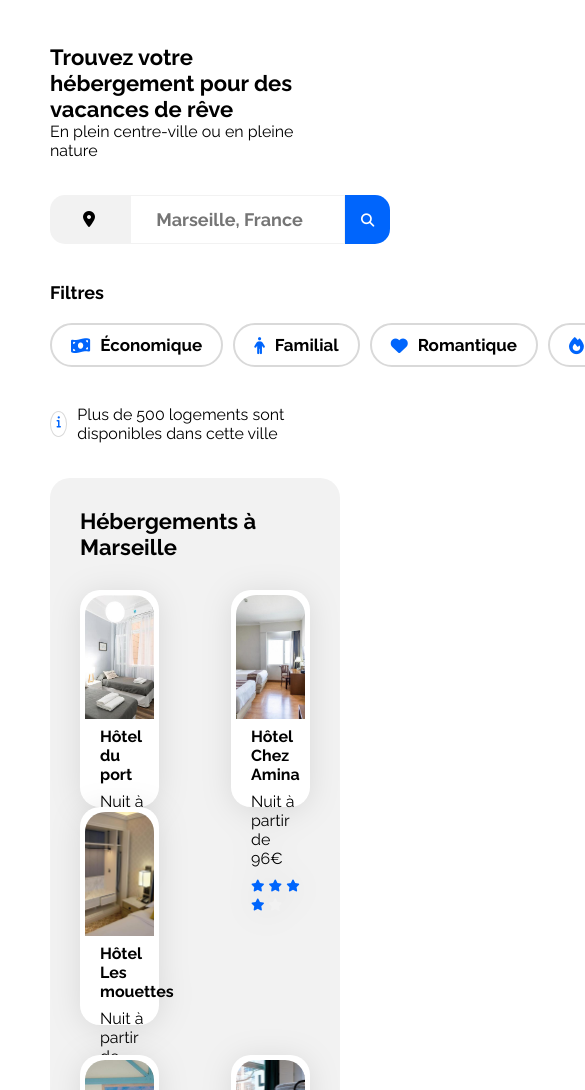
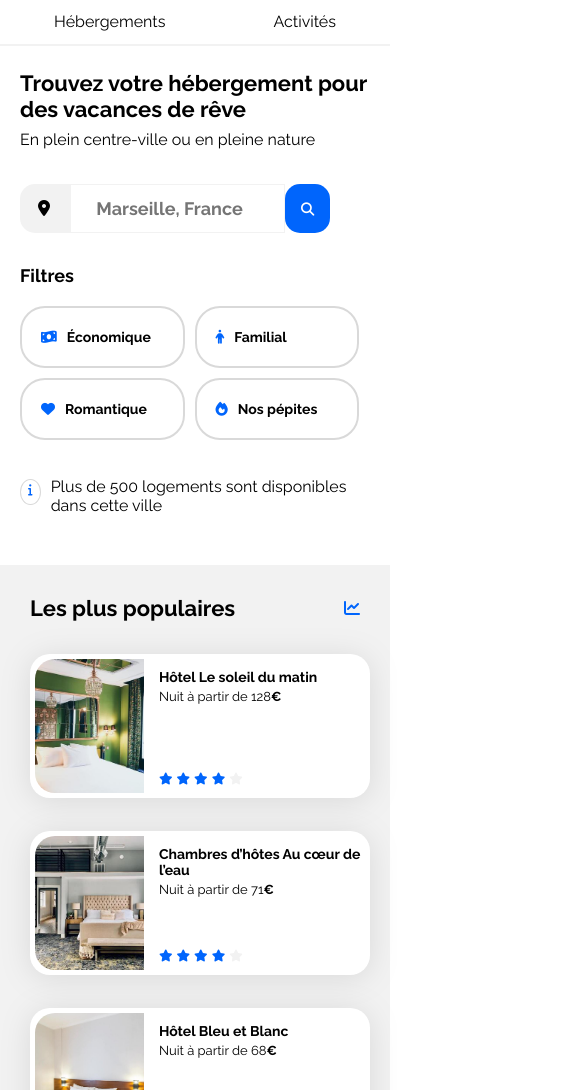
Before and after one commit to SebMZI/Project3, a plain HTML site: page index.html in a window 390 px wide. Shown: the part 65-1155 px from the top of the page, 585 px wide, since content can reach past the window. Drawn offline with Linux system fonts and the light colour scheme.

Commit message:
Derneir changement, problème mise en page mobile réglé, card activité width modifié

```diff
--- a/css/style.css
+++ b/css/style.css
@@ -88,7 +88,6 @@ header{
 
 nav{
     height: 100%;
-
 }
 
 .nav{
@@ -112,10 +111,12 @@ nav{
 
 .nav-link:hover{
     color: var(--main-color);
-    border-top: 2px solid ;
+    border-top: 2px solid var(--main-color) ;
 }
-
-
+/********* Main Section  *********/
+.main-section p{
+    margin-top: 8px;
+}
 /* Formulaire de recherche */
 
 .search-form{
@@ -199,7 +200,7 @@ nav{
 }
 
 .filtre{
-    padding: 10px 19px;
+    padding: 15px 19px;
     border: 2px solid #D9D9D9;
     border-radius: 25px;
     display: flex;
@@ -344,7 +345,7 @@ nav{
     display: flex;
     flex-direction: row;
     justify-content: space-around;
-    margin: 0px;
+    margin: 0px 15px;
 }
 
 .activities-cards .card{
@@ -385,7 +386,6 @@ nav{
 .footer{
     display: flex;
     flex-direction: row;
-    flex-wrap: wrap;
     justify-content: flex-start;
     background-color: var(--main-bg-color);
     height: 163px;
@@ -473,10 +473,139 @@ nav{
 @media (max-width: 767.98px) {
     /* ... */
 
+    .main-container{
+        padding: 0;
+    }
+    /* Header */
+    header{
+        height: 115px;
+        flex-direction: column;
+        margin-bottom: 20px;
+    }
+
+    .logo{
+        padding-top: 30px;
+    }
+
+    nav{
+       width: 100%;
+    }
+
+    .nav{
+        width: 100%;
+        height: 36px;
+        align-items: center;
+        border-bottom: 2px solid var(--main-bg-color);
+        padding-bottom: 5px;
+
+    }
+
+    .nav-link:hover{
+        border-top: none;
+        border-bottom: 2px solid var(--main-color) ;
+    }
+
+
+    /* Main section */
+    .main-section{
+        padding: 0px 20px;
+        height: 100%;
+    }
+
+    .location-icon{
+        padding: 0;
+    }
+    .filters-container{
+        width: 100%;
+        height: 161px;
+    }
+    .filters-container .filtre-list{
+        flex-wrap: wrap;
+    }
+
+    .filtre{
+        padding: 4px 19px;
+        font-size: 14px;
+        width: 35%;
+        height: 50px;
+    }
+
     .search-icon-hidden{
         display: inline-block;
     }
     .search-text-hidden{
         display: none;
     }
+
+    .search-button{
+        border-radius: 15px;
+    }
+
+    .info-container{
+        margin: 40px 0px 0px ;
+    }
+
+    /* Hebergement et populaires */
+
+    .hebergements-and-populaires{
+        flex-direction: column-reverse;
+    }
+
+    .hebergements-and-populaires section{
+        border-radius: 0px;
+    }
+
+    /* Populaires */
+    .populaires-cards{
+        flex-direction: column;
+    }
+    .populaires-cards .card{
+        width: 100%;
+    }
+
+    /* Hébergements */
+
+    #hebergements{
+        background-color: #FFFFFF;
+    }
+    .hebergements-cards{
+        flex-direction: column;
+        gap: 15px;
+    }
+    .hebergements-cards .card{
+        width: 100%;
+    }
+
+    /* Activités */
+    #activite-marseille{
+        padding: 30px;
+    }
+
+    #activite-marseille .section-title{
+        margin: 0;
+        padding: 30px 0px 35px;
+    }
+    #activite-marseille .activities-cards{
+        flex-direction: column;
+        gap: 30px;
+    }
+
+    .activities-cards .card{
+        width: 100%;
+        height: 200px;
+
+    }
+
+    .activities-cards .card  img{
+        height: 141px;
+    }
+
+
+    /* Footer */
+    .footer{
+        flex-direction: column;
+        gap: 20px;
+        width: 100%;
+        height: 461px;
+    }
 }
```
Also changed, not shown: index.html (+2 -0 lines).
